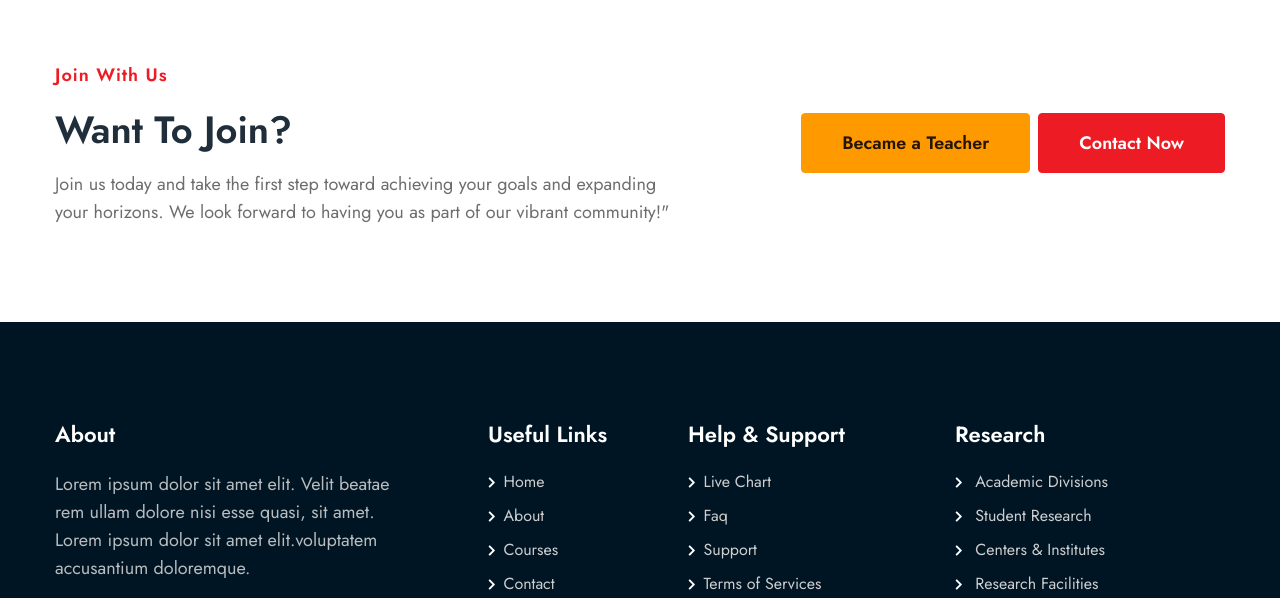
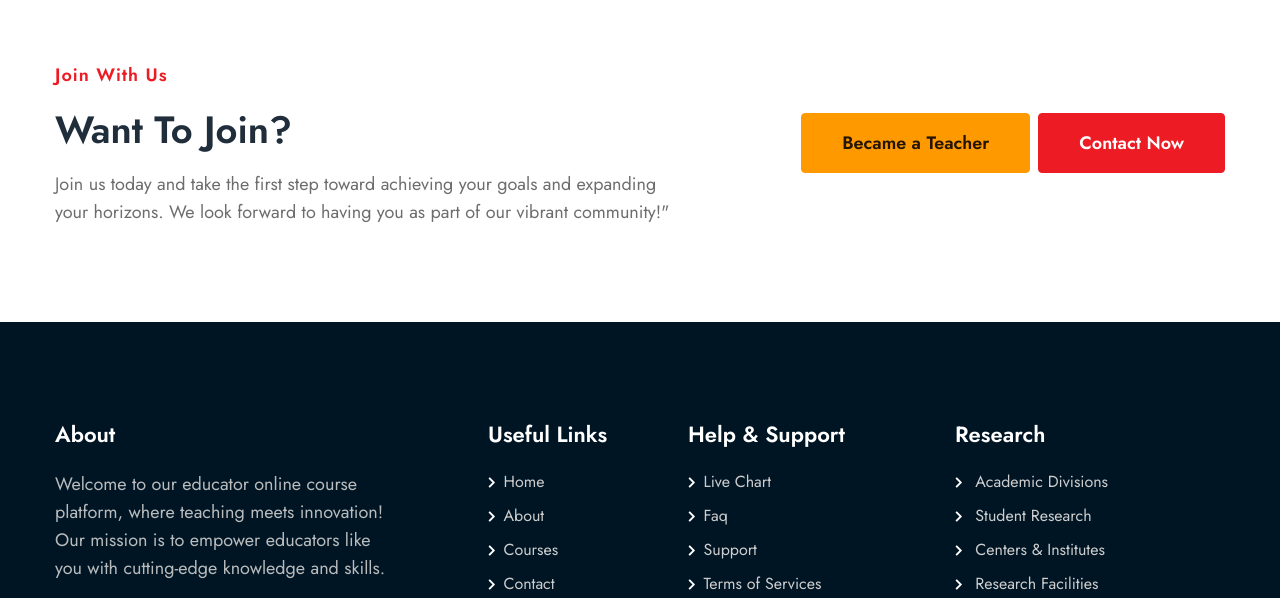
Before and after one commit to muddurthi/FRT_PROJECT, a plain HTML site: page about.html in a window 1280 px wide. Shown: the part 2616-3214 px from the top of the page. Drawn offline with Linux system fonts and the light colour scheme.

Commit message:
about.html

```diff
--- a/about.html
+++ b/about.html
@@ -368,9 +368,8 @@
 
           <div class="col-lg-4 col-md-6 sub-one-left ab-right-cont pr-lg-5 mb-md-0  mb-4">
             <h6>About </h6>
-            <p>Lorem ipsum dolor sit amet elit. Velit beatae rem ullam dolore nisi esse quasi, sit amet.
-              Lorem ipsum dolor sit amet elit.voluptatem accusantium
-              doloremque.</p>
+            <p>Welcome to our educator online course platform, where teaching meets innovation!
+              Our mission is to empower educators like you with cutting-edge knowledge and skills. </p>
             <div class="columns-2">
               <ul class="social">
                 <li><a href="#facebook"><span class="fab fa-facebook-f" aria-hidden="true"></span></a>
```
